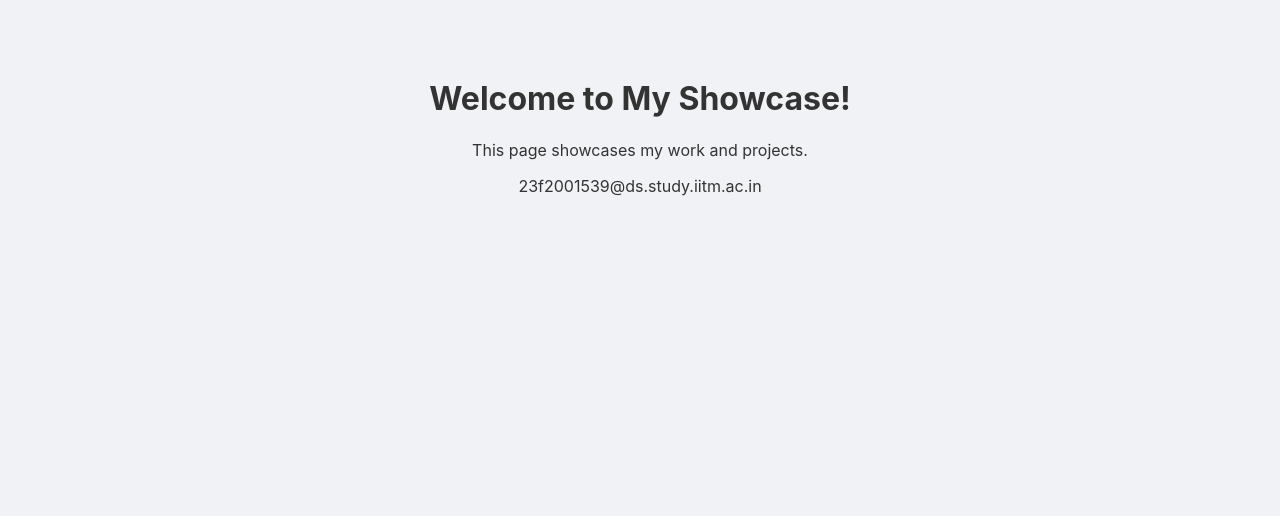
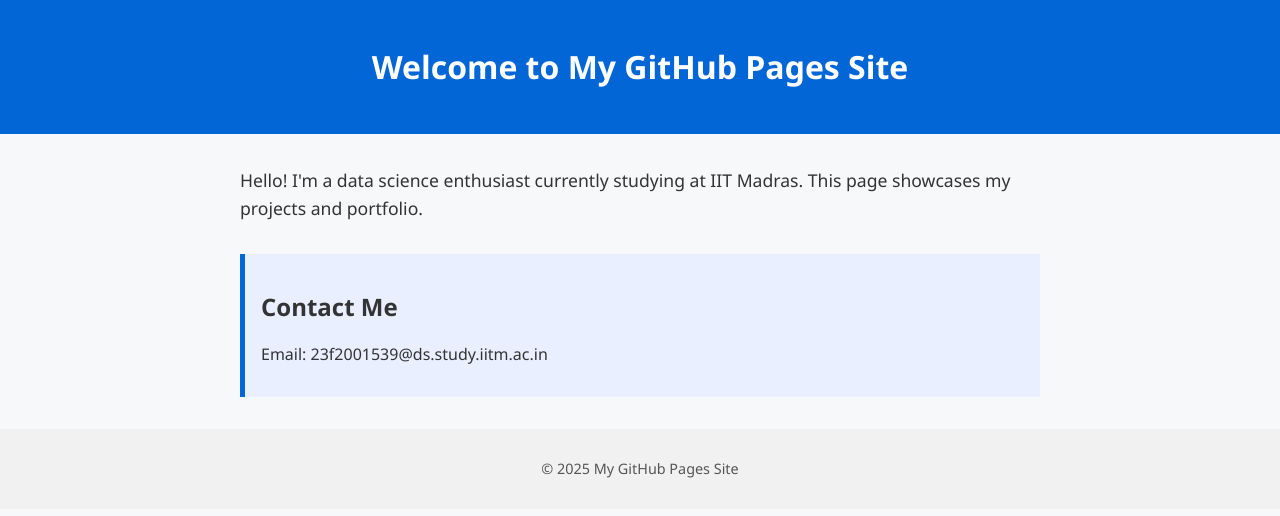
Before and after one commit to Ishan-412/my-portfolio, a plain HTML site: page index.html in a window 1280 px wide. Drawn offline with Linux system fonts and the light colour scheme.

```diff
--- a/index.html
+++ b/index.html
@@ -3,13 +3,27 @@
 <head>
     <meta charset="UTF-8">
     <meta name="viewport" content="width=device-width, initial-scale=1.0">
-    <title>My Work Showcase</title>
+    <title>My GitHub Pages Site</title>
     <link rel="stylesheet" href="style.css">
 </head>
 <body>
-    <h1>Welcome to My Showcase!</h1>
-    <p>This page showcases my work and projects.</p>
-    <p>
-        23f2001539@ds.study.iitm.ac.in</p>
+    <header>
+        <h1>Welcome to My GitHub Pages Site</h1>
+    </header>
+
+    <main>
+        <section class="intro">
+            <p>Hello! I'm a data science enthusiast currently studying at IIT Madras. This page showcases my projects and portfolio.</p>
+        </section>
+
+        <section class="contact">
+            <h2>Contact Me</h2>
+            <p>Email: <!--email_off-->23f2001539@ds.study.iitm.ac.in<!--/email_off--></p>
+        </section>
+    </main>
+
+    <footer>
+        <p>© 2025 My GitHub Pages Site</p>
+    </footer>
 </body>
 </html>
--- a/style.css
+++ b/style.css
@@ -1,7 +1,40 @@
 body {
-    font-family: -apple-system, BlinkMacSystemFont, sans-serif;
-    background-color: #f0f2f5;
+    font-family: "Segoe UI", Arial, sans-serif;
+    background: #f7f8fa;
+    color: #333;
+    margin: 0;
+    padding: 0;
+}
+
+header {
+    background: #0366d6;
+    color: white;
+    padding: 1.5rem 0;
     text-align: center;
-    padding: 50px;
-    color: #333;
 }
+
+main {
+    max-width: 800px;
+    margin: 2rem auto;
+    padding: 0 1rem;
+}
+
+.intro p {
+    font-size: 1.1rem;
+    line-height: 1.6;
+}
+
+.contact {
+    margin-top: 2rem;
+    padding: 1rem;
+    background: #e9efff;
+    border-left: 5px solid #0366d6;
+}
+
+footer {
+    text-align: center;
+    padding: 1rem;
+    background: #f1f1f1;
+    font-size: 0.9rem;
+    color: #555;
+}
```
